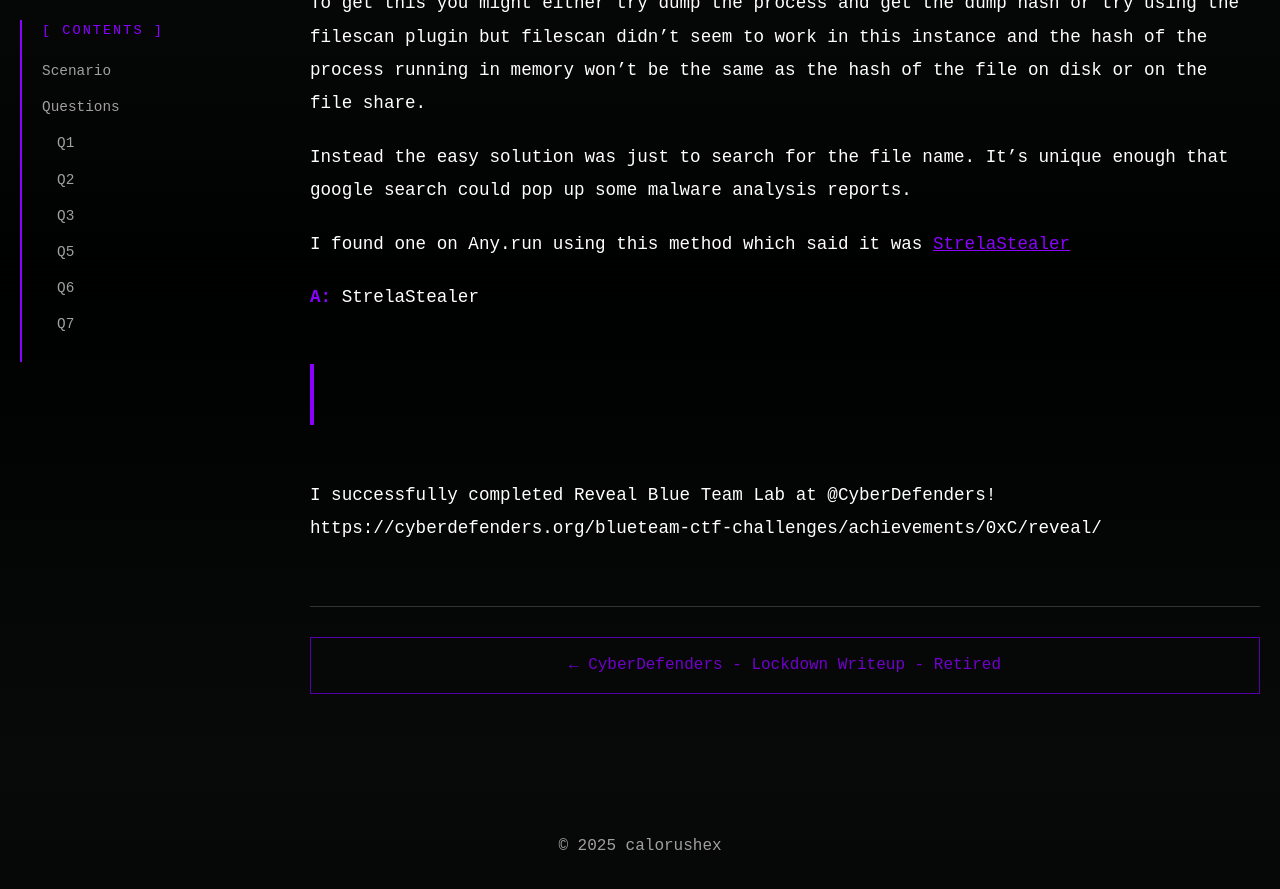
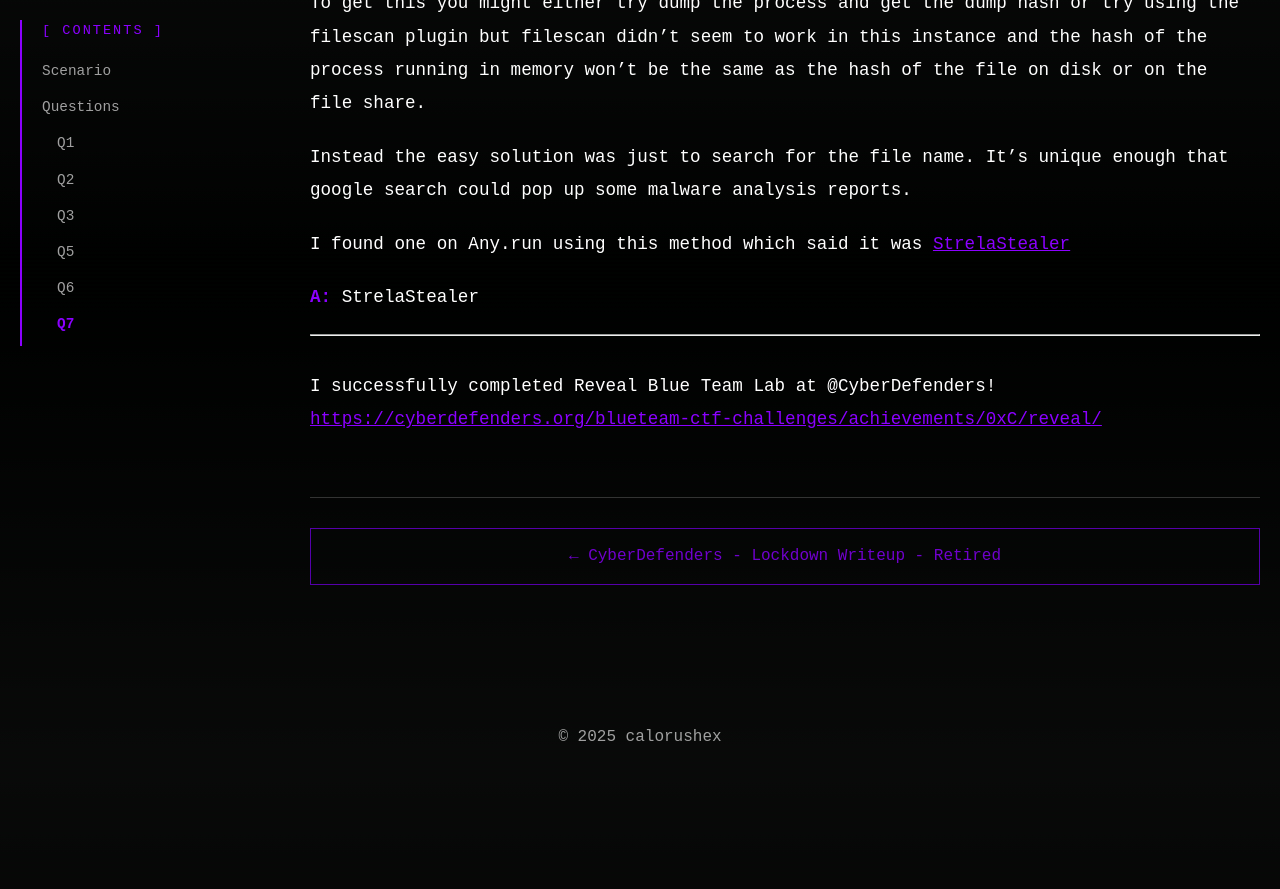
Before and after one commit to calorushex/calorushex.github.io, a Jekyll site: the page built from _posts/2025-11-16-cyberdefenders-reveal-writeup-retired.md, in a window 1280 px wide and 900 px high, scrolled down 4241 px. Shown: the top 889 px of the window. Built offline with Jekyll 4.4.1, drawn with Linux system fonts in a browser that asks for light colours; after the commit the page ends 5032 px from its top, so only the background shows below that.

Commit message:
updated links in reveal post

```diff
--- a/_posts/2025-11-16-cyberdefenders-reveal-writeup-retired.md
+++ b/_posts/2025-11-16-cyberdefenders-reveal-writeup-retired.md
@@ -88,8 +88,7 @@
 
 **A:** StrelaStealer
 
-<br>
 ---
 <br>
 I successfully completed Reveal Blue Team Lab at @CyberDefenders!
-https://cyberdefenders.org/blueteam-ctf-challenges/achievements/0xC/reveal/
+<https://cyberdefenders.org/blueteam-ctf-challenges/achievements/0xC/reveal/>
```
